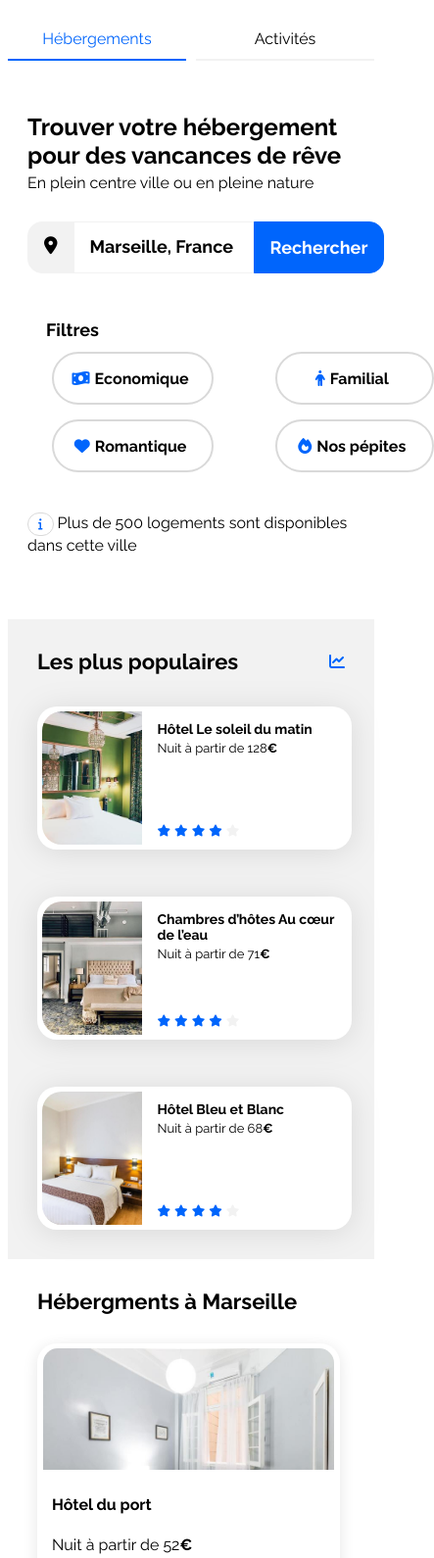
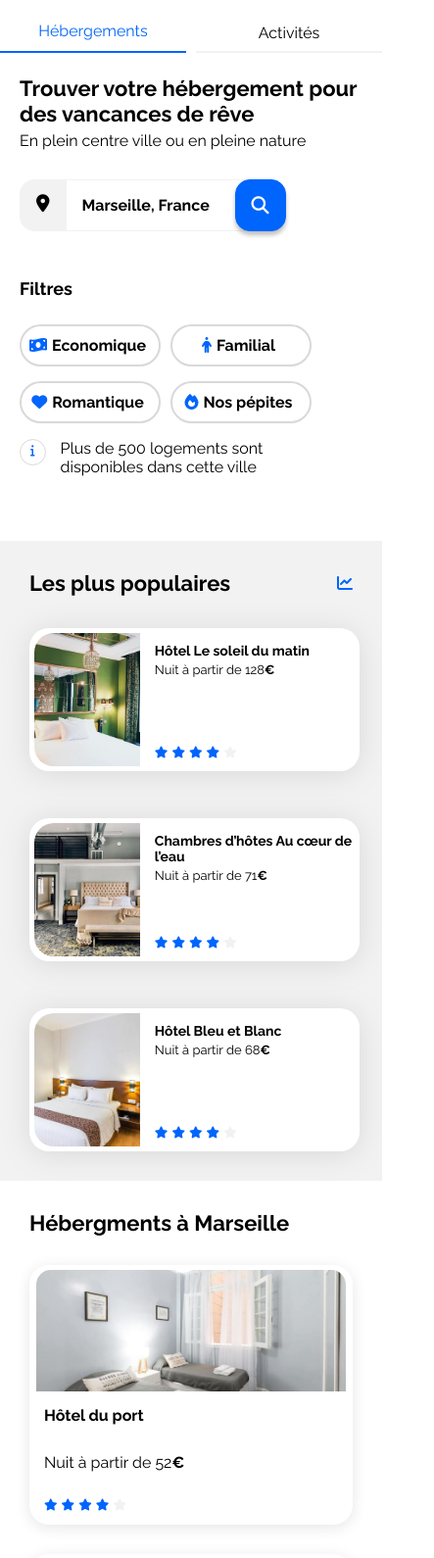
Before and after one commit to Abdillah-MD/Agence-de-voyage-Booki, a plain HTML site: page index.html in a window 390 px wide. Shown: the part 73-1663 px from the top of the page at 98% size, 443 px wide, since content can reach past the window. Drawn offline with Linux system fonts and the light colour scheme.

Commit message:
Correction affichage navigateur Google / Firefox

```diff
--- a/css/style.css
+++ b/css/style.css
@@ -16,6 +16,7 @@
 body {
     display: flex;
     justify-content: center;
+    margin: 0;
 }
 
 .main-container {
@@ -29,7 +30,15 @@ a {
     color: inherit;
     text-decoration: none;
 }
-
+h1 {
+    font-size: 22px;
+}
+h3 {
+    font-size: 16px;
+}
+h3, h1 {
+    margin: 10px 0 5px 0;
+}
 .section-title {
     margin: 0;
     font-size: 22px;
@@ -78,8 +87,8 @@ a {
 .surMarseille {
     background-color: white;
     max-width: 100%;
-    width: calc(100% - 5px);
-    height: 280px;
+    width: 100%;
+    height: 250px;
     border-radius: 20px;
     overflow: hidden;
     padding: 0 0 15px 0;
@@ -87,17 +96,23 @@ a {
 }
 .taille-image img {
     width: 100%;
-    height: 207px;
+    height: 124px;
 }
 .surMarseille-content {
     padding: 0 15px 0 15px;
+    height: 120px;
+    display: flex;
+    flex-direction: column;
+    justify-content: space-between;
 }
 .hebergements-cards {
     display: flex;
     flex-direction: row;
     justify-content: space-between;
     width: 100%;
-
+}
+.hebergements-cards a {
+    width: 32%;
 }
 .taille-image {
     max-width: 250px;
@@ -116,7 +131,9 @@ a {
     font-weight: 700;
     margin-top: 30px;
 }
-
+.surMarseille-subtitle {
+    margin: 5px 0 5px 0;
+}
 /****** Populaires ***********/
 .populaires {
     width: 32%;
@@ -190,7 +207,9 @@ nav .menu {
 ul .Heberge, ul .Activi {
     padding-top: 16px;
 }
-
+.Activi {
+    border-top: solid 2px transparent;
+}
 .Heberge, a:active, .Activi:hover, .Heberge:hover {
     border-top: solid 2px;
     border-color: #0065FC;
@@ -260,13 +279,19 @@ input[type="text"] {
     font-size: 18px;
     display: inline;
     margin-right: 15px;
-    padding: 4px 19px 4px 19px;
+
 }
 .filtre {
     font-size: 17px;
     font-weight: 700;
-    margin: 15px;
-    padding: 4px 19px 4px 19px;
+    margin: 0;
+    padding: 4px 5px 4px 15px;
+}
+.BtnSecFiltre {
+    display: flex;
+    flex-direction: row;
+    justify-content: flex-start;
+    width: 85%;
 }
 .btnFiltreFlex {
     display: flex;
@@ -277,10 +302,11 @@ input[type="text"] {
     border: solid 2px #d9d9d9;
     border-radius: 50px;
     display: flex;
-    justify-content: center;
+    justify-content: space-around;
+    margin-right: 15px;
 }
 .Titre-flt {
-    margin-top: 15px;
+    margin-top: 0;
     height: 50px;
     display: flex;
     justify-content: center;
@@ -288,6 +314,7 @@ input[type="text"] {
 .BtnFiltre p {
     display: inline;
     padding-right: 10px;
+    margin: 10px 0;
 }
 .BtnFiltre:hover {
     background-color: #DEEBFF;
@@ -304,7 +331,9 @@ input[type="text"] {
 .funPlace {
     padding: 30px;
 }
-
+.lieuContent a {
+    width: 25%;
+}
 .lieuContent {
     display: flex;
     flex-direction: row;
@@ -316,19 +345,19 @@ input[type="text"] {
     width: 90%;
 }
 .lieu {
+    width: 100%;
     overflow: hidden;
     box-shadow: 2px 2px 3px rgb(237, 237, 237);
     border-radius: 20px;
-    height: 480px;
+    height: 390px;
 }
 .lieu img {
-    max-width: 300px;
     width: 100%;
-    height: 380px;
+    height: 320px;
     object-fit: cover;
 }
 .lieu p {
-    padding: 20px 19px 20px 19px;
+    padding: 0 0 0 19px;
     font-size: 16px;
     font-weight: 700;
 
@@ -345,6 +374,7 @@ input[type="text"] {
     width: 33.33%;
     padding: 20px;
 }
+
 .footer-text:hover {
     color: var(--main-color);
     cursor: pointer;
@@ -359,27 +389,28 @@ input[type="text"] {
 
     /****** Customisation secction recherche ville ********/
     .filtreBar {
-        position: relative;
         width: 100%;
-        justify-content: start;
         overflow: visible;
         white-space: nowrap;
-        padding-top: 10px;
+        padding: 0;
+        flex-direction: column;
+        justify-content: flex-start;
     }
-    .Titre-flt {
-        position: absolute;
-        top: -20px;
+    .BtnSecFiltre {
+        width: 30%;
     }
     .BtnFiltre {
-        margin-top: 40px;
         padding: 4px 10px 4px 10px;
-        height: 50px;
         border-radius: 50px;
         display: flex;
         justify-content: center;
+    }
+    .Titre-flt {
+        justify-content: flex-start;
+    }
 
-    }
     .BtnFiltre p {
+        margin: 10px 0;
         font-size: 16px;
         padding-right: 5px;
     }
@@ -416,19 +447,30 @@ input[type="text"] {
     }
     /************ Ce code permet de modifier la section activité ************/
     .lieu {
-        height: 300px;
+        height: 242px;
     }
     .lieu img {
-        height: 200px;
+        height: 150px;
     }
     .lieu p {
-        display: flex;
         padding: 0 19px;
-        flex-direction: column;
-        justify-content: center;
-        align-items: flex-start;
-        gap: 10px;
-        align-self: stretch;
+        margin: 15px 0 0 0;
+    }
+    /********** Footer tablette **************/
+    .footer {
+        padding: 10px 30px 20px 30px;
+    }
+    .footer-content {
+        padding: 10px 0 10px 20px;
+    }
+    .footer-content p {
+        font-size: 14px;
+    }
+}
+/* Si l'écran est supérieur à 768px - Cacher le formulaire mobile ***/
+@media (min-width: 768px) {
+    .Mobile {
+        display: none;
     }
 }
 
@@ -471,9 +513,32 @@ input[type="text"] {
     }
     .Activi {
         border-bottom: solid 2px #F2F2F2;
-        padding-bottom: 30px;
+        padding-bottom: 28px;
     }
     /********** Section search & filtres ********/
+    .Tab_Desk {
+        display: none;
+    }
+    #rechercher {
+        background-color: #0065FC;
+        border: solid 1px #0065FC;
+        border-radius: 15px;
+        padding: 15px 16px;
+        font-size: 18px;
+        font-weight: 700;
+        margin-left: -10px;
+        box-shadow: 0px 4px 4px 0px rgba(0, 0, 0, 0.25);
+    }
+    input[type="text"] {
+        width: 150px;
+    }
+    #Ville::placeholder {
+        font-size: 16px;
+    }
+    .fa-magnifying-glass {
+        font-weight: 700;
+        color: white;
+    }
     .sectionSearch h2 {
         margin-top: 50px;
     }
@@ -483,20 +548,39 @@ input[type="text"] {
     }
     .search-container {
         padding: 0 20px;
+        margin-top: 20px;
+    }
+    .sectionSearch {
+        width: 100%;
     }
     .filtreBar {
-        display: grid;
-        grid-template-columns: 2fr 2fr;
+        display: flex;
+        flex-direction: column;
+        justify-content: flex-start;
+    }
+    .BtnSecFiltre {
+        flex-direction: row;
+        flex-wrap: wrap;
+        width: 100%;
     }
     .BtnFiltre {
         padding: 0 35px;
     }
     .filtre {
-        width: 40%;
-        margin-top: 0;
+        width: 20%;
+        margin: 15px 10px 0 0;
     }
-    .F1, .F2 {
-        margin-top: 40px;
+    .search-container .i-section {
+        margin-right: 20px;
+        display: flex;
+        flex-direction: row;
+        justify-content: flex-start;
+    }
+    .fa-info {
+        height: 15px;
+    }
+    .info-text {
+        margin-left: 15px;
     }
     /*********** Section hebergements ***********/
     .hebergements-and-populaires {
@@ -530,6 +614,9 @@ input[type="text"] {
     .hebergements-cards {
         flex-direction: column;
     }
+    .hebergements-cards a {
+        width: 100%;
+    }
     .surMarseille {
         box-shadow: 0px 3px 15px 0px rgba(0, 0, 0, 0.10);
         height: 250px;
@@ -543,10 +630,16 @@ input[type="text"] {
         margin-left: auto;
         margin-right: auto;
     }
+    .taille-image img {
+        object-fit: cover;
+    }
     .surMarseille-content {
         padding: 0 15px;
     }
     /****** Activité Marseille *****/
+    .lieuContent a {
+        width: 100%;
+    }
     .lieuContent {
         flex-direction: column;
         justify-content: flex-end;
@@ -577,4 +670,7 @@ input[type="text"] {
     .footer-content {
         width: 100%;
     }
+    .footer-text {
+        font-size: 16px;
+    }
 }
--- a/index.html
+++ b/index.html
@@ -31,17 +31,25 @@
         <main>
             <div class="search-container">
                 <section class="sectionSearch">
-                <h2>Trouver votre hébergement pour des vancances de rêve</h2>
+                <h1>Trouver votre hébergement pour des vancances de rêve</h1>
                 <p class="Subtitre">En plein centre ville ou en pleine nature</p>
+                <!-- Formulaire pour la version Tab et Desktop -->
                 <form class="Tab_Desk" action="" method="get">
                     <label for="Ville"><i class="fa-solid fa-location-dot"></i></label>
                     <input type="text" name="Ville" id="Ville" placeholder="Marseille, France">
                     <input type="submit" value="Rechercher" name="rechercher" id="rechercher">
                 </form>
+                <!-- Formulaire pour la version mobile -->
+                <form class="Mobile" action="" method="get">
+                    <label for="Ville"><i class="fa-solid fa-location-dot"></i></label>
+                    <input type="text" name="Ville" id="Ville" placeholder="Marseille, France">
+                    <button type="submit" value="" name="rechercher" id="rechercher"><i class="fa-solid fa-magnifying-glass"></i></button>
+                </form>
                 <div class="filtreBar btnFiltreFlex">
                     <div class="Titre-flt">
                         <p class="Filtres">Filtres</p>
                     </div>
+                    <div class="BtnSecFiltre">
                         <a class="filtre F1 BtnFiltre" href="#">
                             <p><i class="fa-solid fa-money-bill-wave"></i></p>
                             <p>Economique</p>
@@ -59,7 +67,8 @@
                             <p>Nos pépites</p>
                         </a>
                     </div>
-                <p><i class="fa-solid fa-info"></i> Plus de 500 logements sont disponibles dans cette ville</p>
+                </div>
+                <p class="i-section"><i class="fa-solid fa-info"></i> <span class="info-text">Plus de 500 logements sont disponibles dans cette ville</span></p>
                 </section>
             </div>
             <div class="hebergements-and-populaires">
@@ -74,10 +83,8 @@
                                     <img src="./images/hebergements/fred-kleber.jpg" alt="Hôtel du port">
                                 </div>
                                 <div class="surMarseille-content">
-                                    <div class="surMarseille-txt">
-                                        <h4 class="surMarseille-title">Hôtel du port</h4>
+                                    <h3 class="surMarseille-title">Hôtel du port</h3>
                                     <p class="surMarseille-subtitle">Nuit à partir de 52<span class="euro">€</span></p>
-                                    </div>
                                     <div class="card-rating">
                                         <i class="fa-xs fa-solid fa-star" aria-hidden="true"></i>
                                         <i class="fa-xs fa-solid fa-star" aria-hidden="true"></i>
@@ -95,10 +102,8 @@
                                     <img src="./images/hebergements/febrian-zakaria.jpg" alt="Hôtel chez Amina">
                                 </div>
                                 <div class="surMarseille-content">
-                                    <div class="surMarseille-txt">
-                                        <h4 class="surMarseille-title">Hôtel chez Amina</h4>
+                                    <h3 class="surMarseille-title">Hôtel chez Amina</h3>
                                     <p class="surMarseille-subtitle">Nuit à partir de 96<span class="euro">€</span></p>
-                                    </div>
                                     <div class="card-rating">
                                         <i class="fa-xs fa-solid fa-star" aria-hidden="true"></i>
                                         <i class="fa-xs fa-solid fa-star" aria-hidden="true"></i>
@@ -116,10 +121,8 @@
                                     <img src="./images/hebergements/reisetopia.jpg" alt="Hôtel Les mouettes">
                                 </div>
                                 <div class="surMarseille-content">
-                                    <div class="surMarseille-txt">
-                                        <h4 class="surMarseille-title">Hôtel Les mouettes</h4>
+                                    <h3 class="surMarseille-title">Hôtel Les mouettes</h3>
                                     <p class="surMarseille-subtitle">Nuit à partir de 76<span class="euro">€</span></p>
-                                    </div>
                                     <div class="card-rating">
                                         <i class="fa-xs fa-solid fa-star" aria-hidden="true"></i>
                                         <i class="fa-xs fa-solid fa-star" aria-hidden="true"></i>
@@ -139,10 +142,8 @@
                                     <img src="./images/hebergements/annie-spratt.jpg" alt="Hôtel de la mer">
                                 </div>
                                 <div class="surMarseille-content">
-                                    <div class="surMarseille-txt">
-                                        <h4 class="surMarseille-title">Hôtel de la mer</h4>
+                                    <h3 class="surMarseille-title">Hôtel de la mer</h3>
                                     <p class="surMarseille-subtitle">Nuit à partir de 46<span class="euro">€</span></p>
-                                    </div>
                                     <div class="card-rating">
                                         <i class="fa-xs fa-solid fa-star" aria-hidden="true"></i>
                                         <i class="fa-xs fa-solid fa-star" aria-hidden="true"></i>
@@ -160,10 +161,8 @@
                                     <img src="./images/hebergements/marcus-loke.jpg" alt="Auberge La Canebière">
                                 </div>
                                 <div class="surMarseille-content">
-                                    <div class="surMarseille-txt">
-                                        <h4 class="surMarseille-title">Auberge La Canebière</h4>
+                                    <h3 class="surMarseille-title">Auberge La Canebière</h3>
                                     <p class="surMarseille-subtitle">Nuit à partir de 25<span class="euro">€</span></p>
-                                    </div>
                                     <div class="card-rating">
                                         <i class="fa-xs fa-solid fa-star" aria-hidden="true"></i>
                                         <i class="fa-xs fa-solid fa-star" aria-hidden="true"></i>
@@ -181,10 +180,8 @@
                                     <img src="./images/hebergements/nicate-lee.jpg" alt="Auberge Le Panier">
                                 </div>
                                 <div class="surMarseille-content">
-                                    <div class="surMarseille-txt">
-                                        <h4 class="surMarseille-title">Auberge Le Panier</h4>
+                                    <h3 class="surMarseille-title">Auberge Le Panier</h3>
                                     <p class="surMarseille-subtitle">Nuit à partir de 23<span class="euro">€</span></p>
-                                    </div>
                                     <div class="card-rating">
                                         <i class="fa-xs fa-solid fa-star" aria-hidden="true"></i>
                                         <i class="fa-xs fa-solid fa-star" aria-hidden="true"></i>
```
Also changed, not shown: 1 other file. Lines whose indentation alone changed are shown as unchanged.
